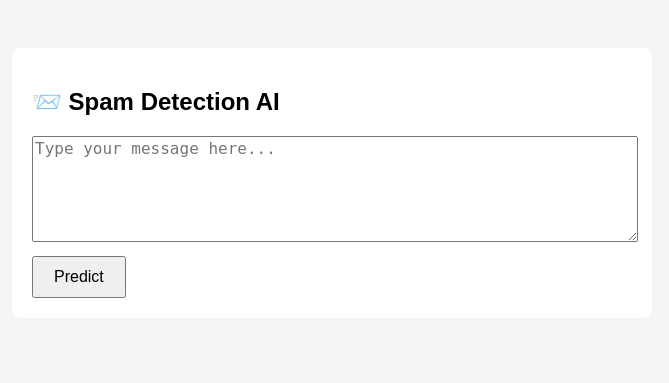
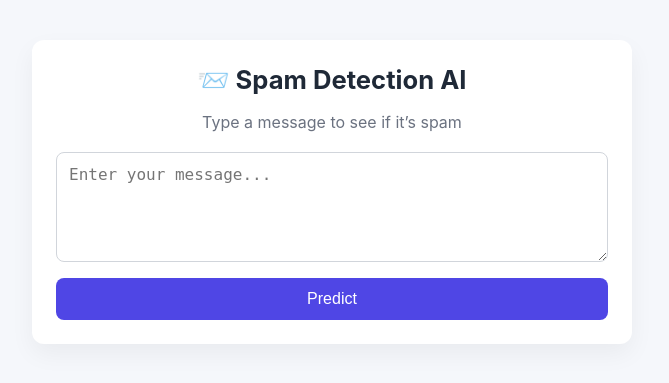
Before and after one commit to Andriamahay11master/TextClassification, a Flask app: page / in a window 1280 px wide. Shown: the top 383 px of the page, without its empty margins (308-977 px from the left). Run offline with Flask 3, Linux system fonts and the light colour scheme; parts of the project's set-up code (start-up, migrations or seed data) failed here and were passed over.

Commit message:
improve design + config default flask directory styles

```diff
--- a/app.py
+++ b/app.py
@@ -4,7 +4,8 @@ from sklearn.feature_extraction.text import TfidfVectorizer
 from sklearn.model_selection import train_test_split
 from sklearn.naive_bayes import MultinomialNB
 
-app = Flask(__name__)
+app = Flask(__name__,static_folder="styles",
+    static_url_path="/static")
 
 # -------------------------------
 # Train the AI model (once at startup)
--- a/styles/css/style.css
+++ b/styles/css/style.css
@@ -0,0 +1,104 @@
+* {
+  box-sizing: border-box;
+}
+
+body {
+  font-family: "Inter", system-ui, sans-serif;
+  background: #f5f7fb;
+  color: #1f2937;
+  margin: 0;
+  padding: 40px;
+}
+
+.container {
+  max-width: 600px;
+  margin: 0 auto;
+}
+
+.card {
+  background: #ffffff;
+  padding: 24px;
+  border-radius: 12px;
+  box-shadow: 0 10px 25px rgba(0, 0, 0, 0.05);
+}
+
+h1 {
+  margin-top: 0;
+  font-size: 1.6rem;
+  text-align: center;
+}
+
+.subtitle {
+  text-align: center;
+  color: #6b7280;
+  margin-bottom: 20px;
+}
+
+textarea {
+  width: 100%;
+  min-height: 110px;
+  padding: 12px;
+  font-size: 1rem;
+  border-radius: 8px;
+  border: 1px solid #d1d5db;
+  resize: vertical;
+}
+textarea:focus {
+  outline: none;
+  border-color: #4f46e5;
+}
+
+button {
+  margin-top: 12px;
+  width: 100%;
+  padding: 12px;
+  font-size: 1rem;
+  background: #4f46e5;
+  color: white;
+  border: none;
+  border-radius: 8px;
+  cursor: pointer;
+}
+button:hover {
+  opacity: 0.95;
+}
+
+.result {
+  margin-top: 20px;
+  padding: 16px;
+  border-radius: 8px;
+  text-align: center;
+}
+.result.spam {
+  background: rgba(220, 38, 38, 0.1);
+  color: #dc2626;
+}
+.result.ham {
+  background: rgba(22, 163, 74, 0.1);
+  color: #16a34a;
+}
+
+.confidence {
+  margin-top: 8px;
+  font-size: 0.9rem;
+}
+
+.progress {
+  margin-top: 10px;
+  height: 10px;
+  background: #e5e7eb;
+  border-radius: 6px;
+  overflow: hidden;
+}
+.progress .bar {
+  height: 100%;
+  transition: width 0.4s ease;
+}
+.progress.spam .bar {
+  background: #dc2626;
+}
+.progress.ham .bar {
+  background: #16a34a;
+}
+
+/*# sourceMappingURL=style.css.map */
--- a/templates/index.html
+++ b/templates/index.html
@@ -2,53 +2,41 @@
 <html>
   <head>
     <title>Spam Detection AI</title>
-    <style>
-      body {
-        font-family: Arial, sans-serif;
-        background: #f4f4f4;
-        padding: 40px;
-      }
-      .box {
-        background: white;
-        padding: 20px;
-        max-width: 600px;
-        margin: auto;
-        border-radius: 8px;
-      }
-      textarea {
-        width: 100%;
-        height: 100px;
-        font-size: 16px;
-      }
-      button {
-        margin-top: 10px;
-        padding: 10px 20px;
-        font-size: 16px;
-      }
-      .result {
-        margin-top: 20px;
-        font-size: 18px;
-      }
-    </style>
+    <link
+      rel="stylesheet"
+      href="{{ url_for('static', filename='css/style.css') }}"
+    />
   </head>
   <body>
-    <div class="box">
-      <h2>📨 Spam Detection AI</h2>
+    <div class="container">
+      <div class="card">
+        <h1>📨 Spam Detection AI</h1>
+        <p class="subtitle">Type a message to see if it’s spam</p>
 
         <form method="post">
-        <textarea name="message" placeholder="Type your message here...">
+          <textarea name="message" placeholder="Enter your message...">
 {{ message }}</textarea
           >
-        <br />
           <button type="submit">Predict</button>
         </form>
 
         {% if prediction %}
-      <div class="result">
-        <strong>Prediction:</strong> {{ prediction }}<br />
-        <strong>Confidence:</strong> {{ "%.1f"|format(confidence * 100) }}%
+        <div class="result {{ 'spam' if 'SPAM' in prediction else 'ham' }}">
+          <strong>{{ prediction }}</strong>
+
+          <div class="confidence">
+            Confidence: {{ "%.1f"|format(confidence * 100) }}%
+          </div>
+
+          <div
+            class="progress {{ 'spam' if 'SPAM' in prediction else 'ham' }}"
+            style="--width: {{ confidence * 100 }}%;"
+          >
+            <div class="bar"></div>
+          </div>
         </div>
         {% endif %}
       </div>
+    </div>
   </body>
 </html>
```
Also changed, not shown: 1 other file. Lines whose indentation alone changed are shown as unchanged.
